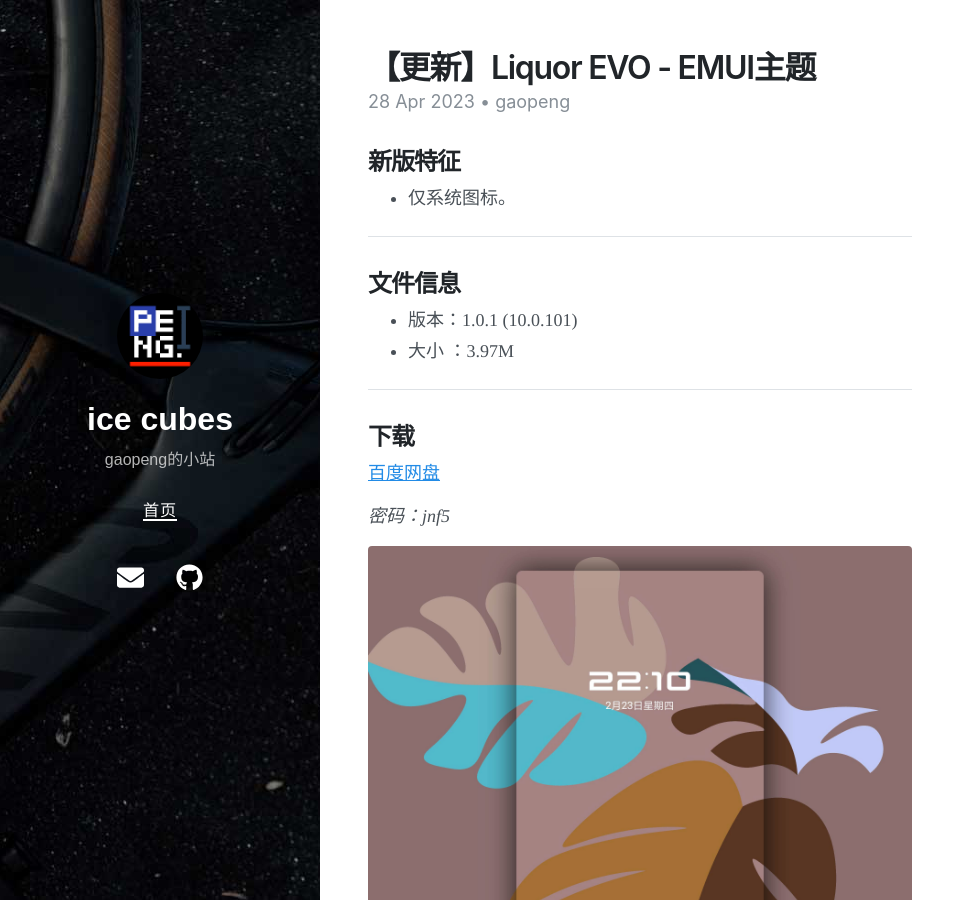
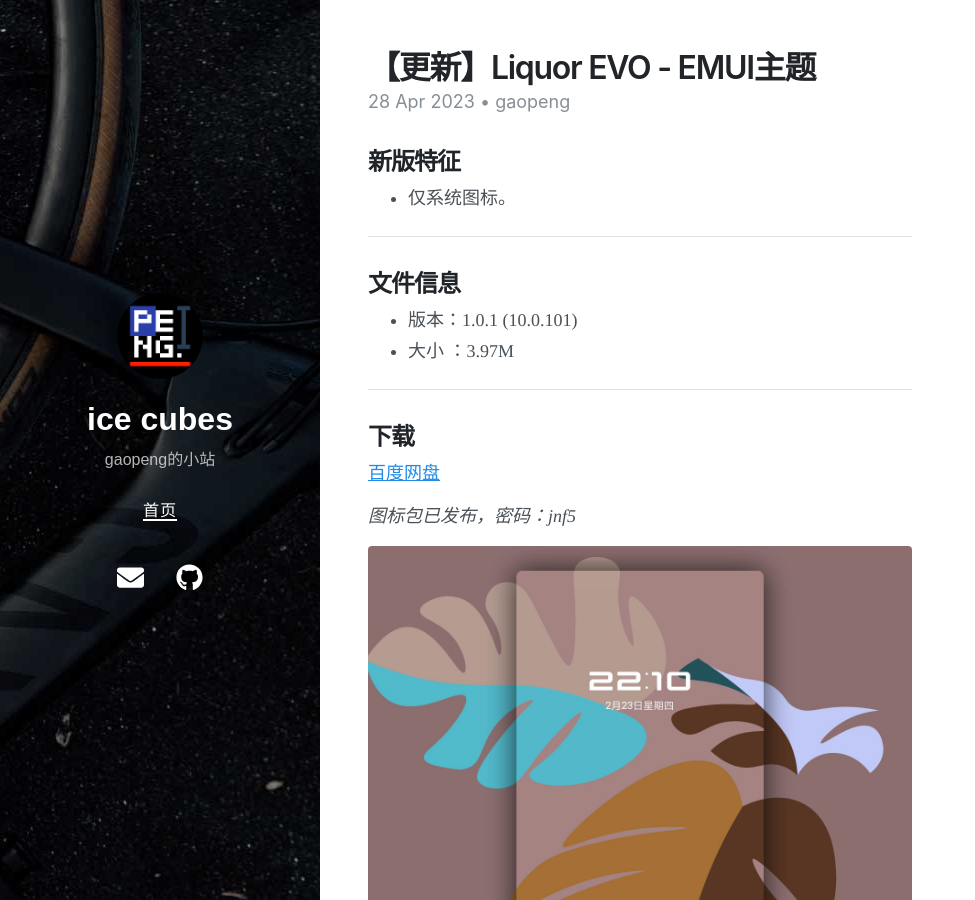
Before and after one commit to gaopengk/gaopengk.github.io, a Jekyll site: the page built from _posts/2023-04-28-【更新】Liquor EVO - EMUI主题.md, in a window 1280 px wide and 900 px high. Shown: the whole window, without its empty margins (0-975 px from the left). Built offline with Jekyll 4.4.1, drawn with Linux system fonts in a browser that asks for light colours; nearby versions of some CDN libraries.

Commit message:
Update 2023-04-28-【更新】Liquor EVO - EMUI主题.md

```diff
--- a/_posts/2023-04-28-【更新】Liquor EVO - EMUI主题.md
+++ b/_posts/2023-04-28-【更新】Liquor EVO - EMUI主题.md
@@ -19,6 +19,7 @@
 ## 下载
 <a href="https://pan.baidu.com/s/1sRp0vIUud_6K8SZApWvXnw?pwd=jnf5"  target="_blank">百度网盘</a>
 
-_密码：jnf5_
+_图标包已发布，密码：jnf5_
 
 <img src="https://gaopengk.github.io/imgs/liquor_evo.jpg"  width="100%">
+<img src="https://gaopengk.github.io/imgs/evo_l_1.0.1.jpg"  width="100%">
```
